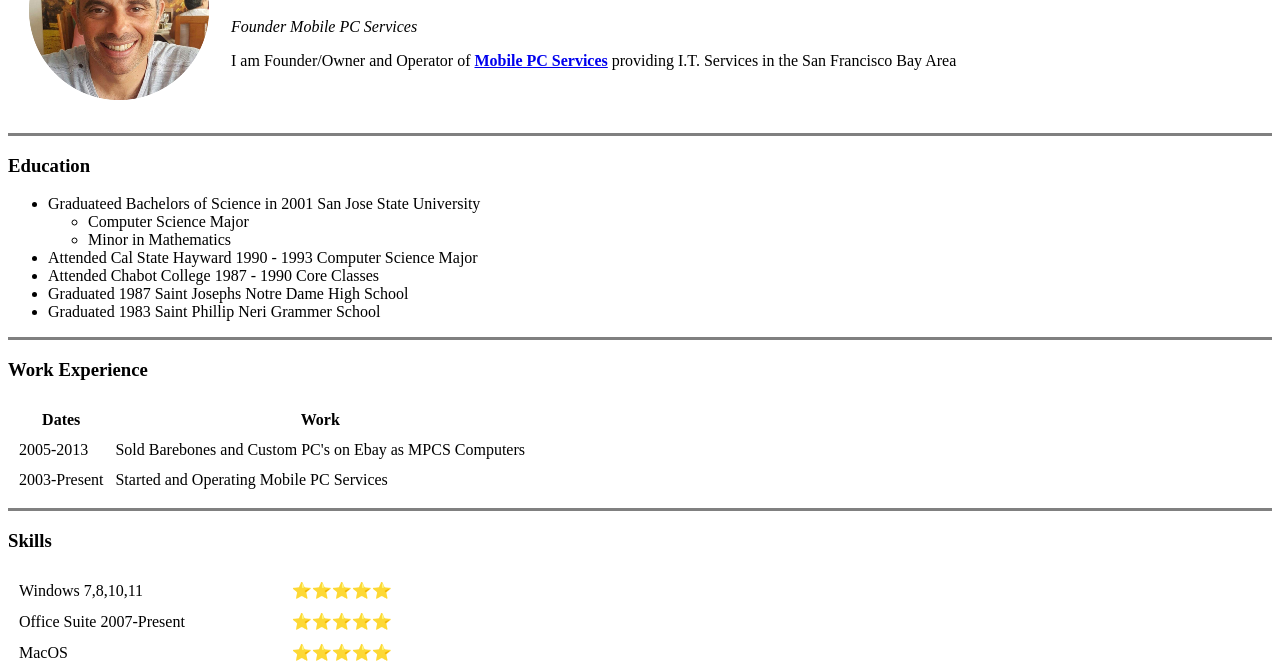
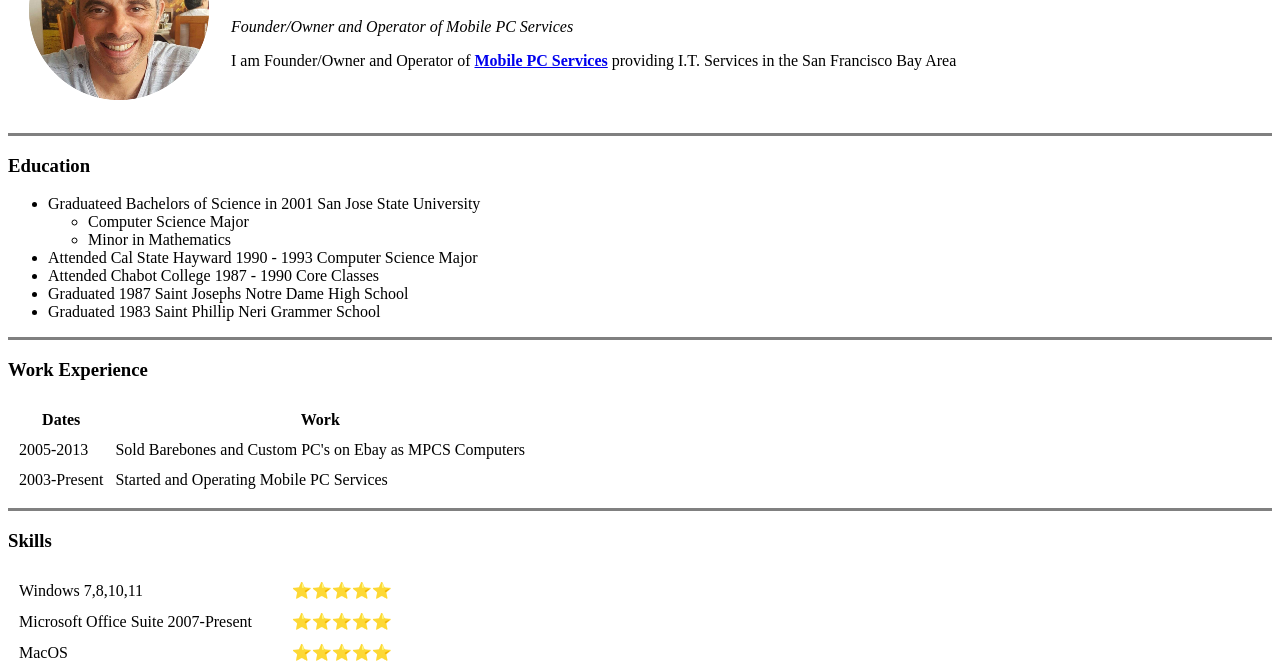
Before and after one commit to jdaeira/WebDev-Bootcamp, a plain HTML site: page Section3-Intermediate-HTML/index.html in a window 1280 px wide. Shown: the part 109-779 px from the top of the page. Drawn offline with Linux system fonts and the light colour scheme.

Commit message:
Finished Section 3

```diff
--- a/Section3-Intermediate-HTML/index.html
+++ b/Section3-Intermediate-HTML/index.html
@@ -11,7 +11,7 @@
         <tr>
             <td><img src="images/john_2016-circle_small.png" alt="John da Eira"></td>
             <td> <h1>John da Eira</h1>
-                <p><em>Founder Mobile PC Services</em></p>
+                <p><em>Founder/Owner and Operator of Mobile PC Services</em></p>
                 <p>I am Founder/Owner and Operator of <strong><a href="http://www.mobile-pcservices.com/" target="_blank">Mobile PC Services</a></strong>
                    providing I.T. Services in the San Francisco Bay Area</p></td>
         </tr>
@@ -57,7 +57,7 @@
             <td>⭐⭐⭐⭐⭐</td>
         </tr>
         <tr>
-            <td>Office Suite 2007-Present</td>
+            <td>Microsoft Office Suite 2007-Present</td>
             <td>⭐⭐⭐⭐⭐</td>
         </tr>
         <tr>
```
